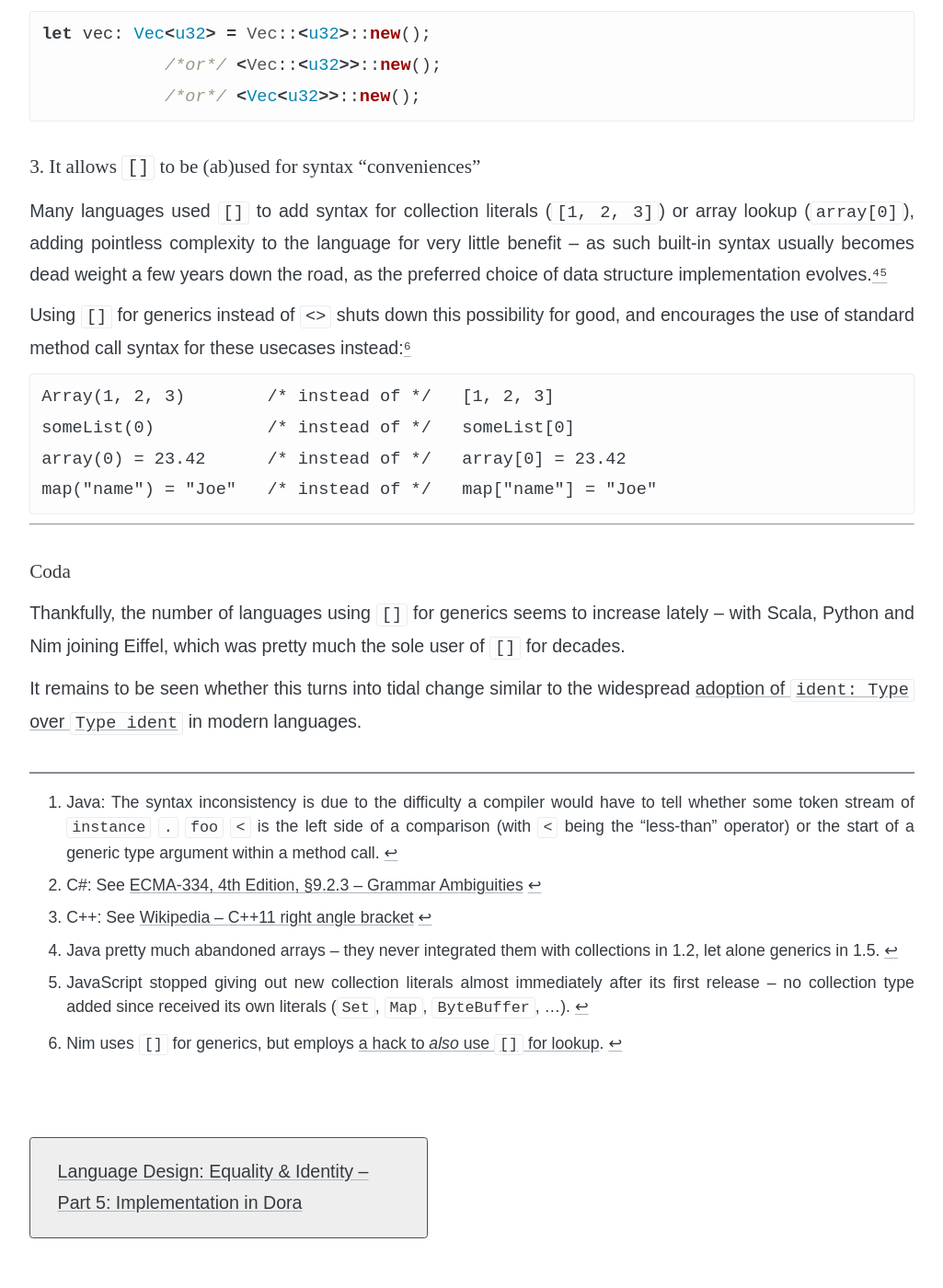
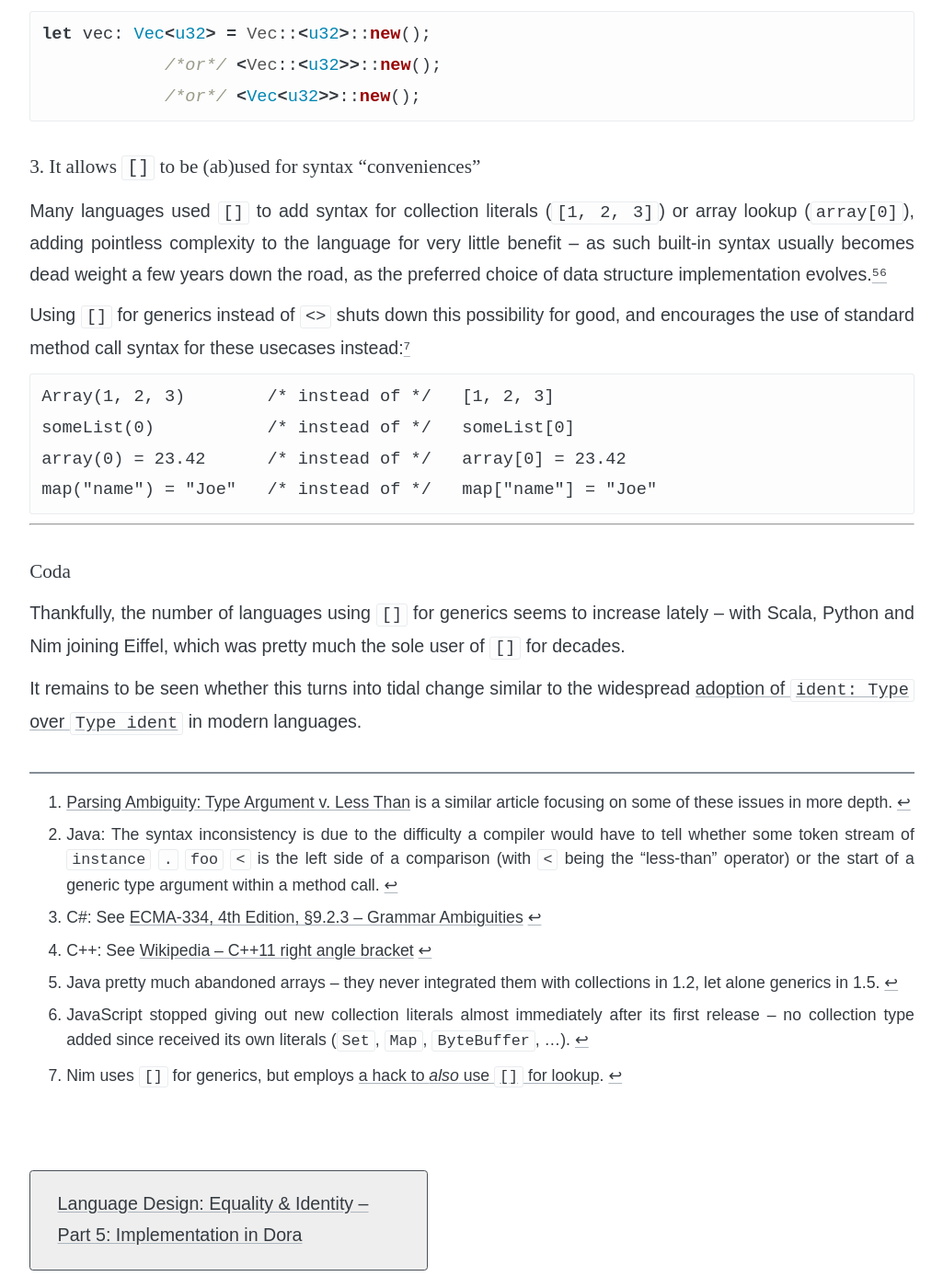
Before and after one commit to soc/soc.me, a Jekyll site: the page built from _languages/stop-using-for-generics.md, in a window 1280 px wide and 1400 px high, scrolled down 1431 px. Shown: the whole window at 92% size, without its empty margins (127-1152 px from the left). Built offline with Jekyll 4.4.1, drawn with Linux system fonts in a browser that asks for light colours; some web fonts are replaced; before the commit the page ends 2796 px from its top, so only the background shows below that; some of the changed lines change nothing that is shown.

Commit message:
Add related link to generics

```diff
--- a/_languages/stop-using-for-generics.md
+++ b/_languages/stop-using-for-generics.md
@@ -25,7 +25,7 @@ different meaning.
 That's pretty much the only reason why `<>` started to be used as generics in the first place.
 
 Unfortunately, using `<` and `>` for generics caused parsing problems in every language that tried
-use them for this purpose, forcing language designers to indulge in various ugly workarounds:
+use them for this purpose, forcing language designers to indulge in various ugly workarounds:[^related]
 
 _Java_ approached these issues by making the syntax less consistent – which is the reason why Java's
 definition-site syntax for Generics and its use-site syntax differs substantially:[^java]
@@ -81,6 +81,7 @@ Thankfully, the number of languages using `[]` for generics seems to increase la
 It remains to be seen whether this turns into tidal change similar to the widespread [adoption of `ident: Type` over `Type ident`](https://soc.me/languages/type-annotations) in modern languages.
 
 
+[^related]: [Parsing Ambiguity: Type Argument v. Less Than](https://keleshev.com/parsing-ambiguity-type-argument-v-less-than) is a similar article focusing on some of these issues in more depth.
 [^java]: Java: The syntax inconsistency is due to the difficulty a compiler would have to tell whether some token stream of `instance` `.` `foo` `<` is the left side of a comparison (with `<` being the "less-than" operator) or the start of a generic type argument within a method call.
 [^csharp]: C#: See [ECMA-334, 4th Edition, §9.2.3 – Grammar Ambiguities](https://www.ecma-international.org/publications/files/ECMA-ST/Ecma-334.pdf)
 [^cpp]: C++: See [Wikipedia – C++11 right angle bracket](https://en.wikipedia.org/wiki/C%2B%2B11#Right_angle_bracket)
```
